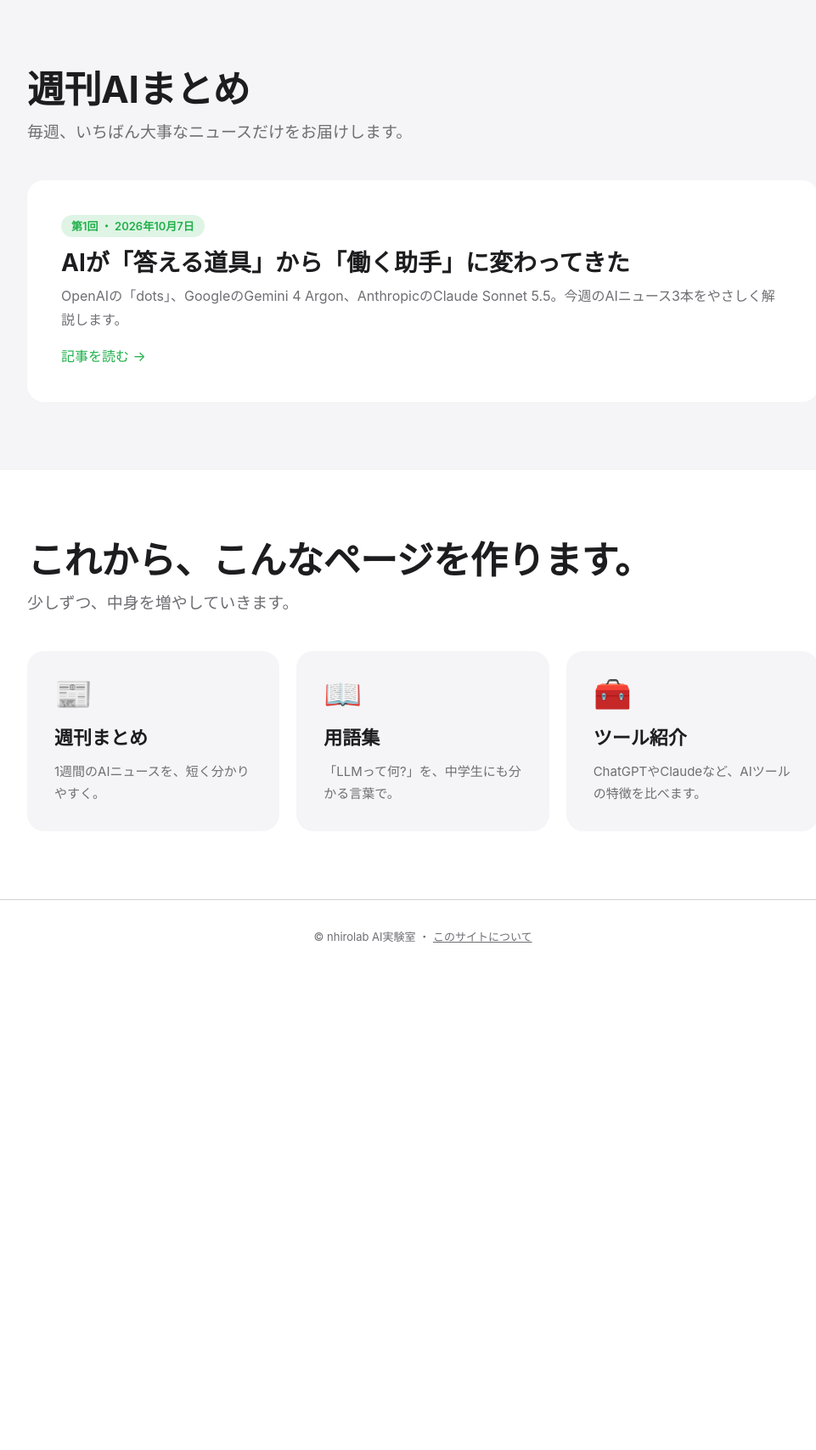
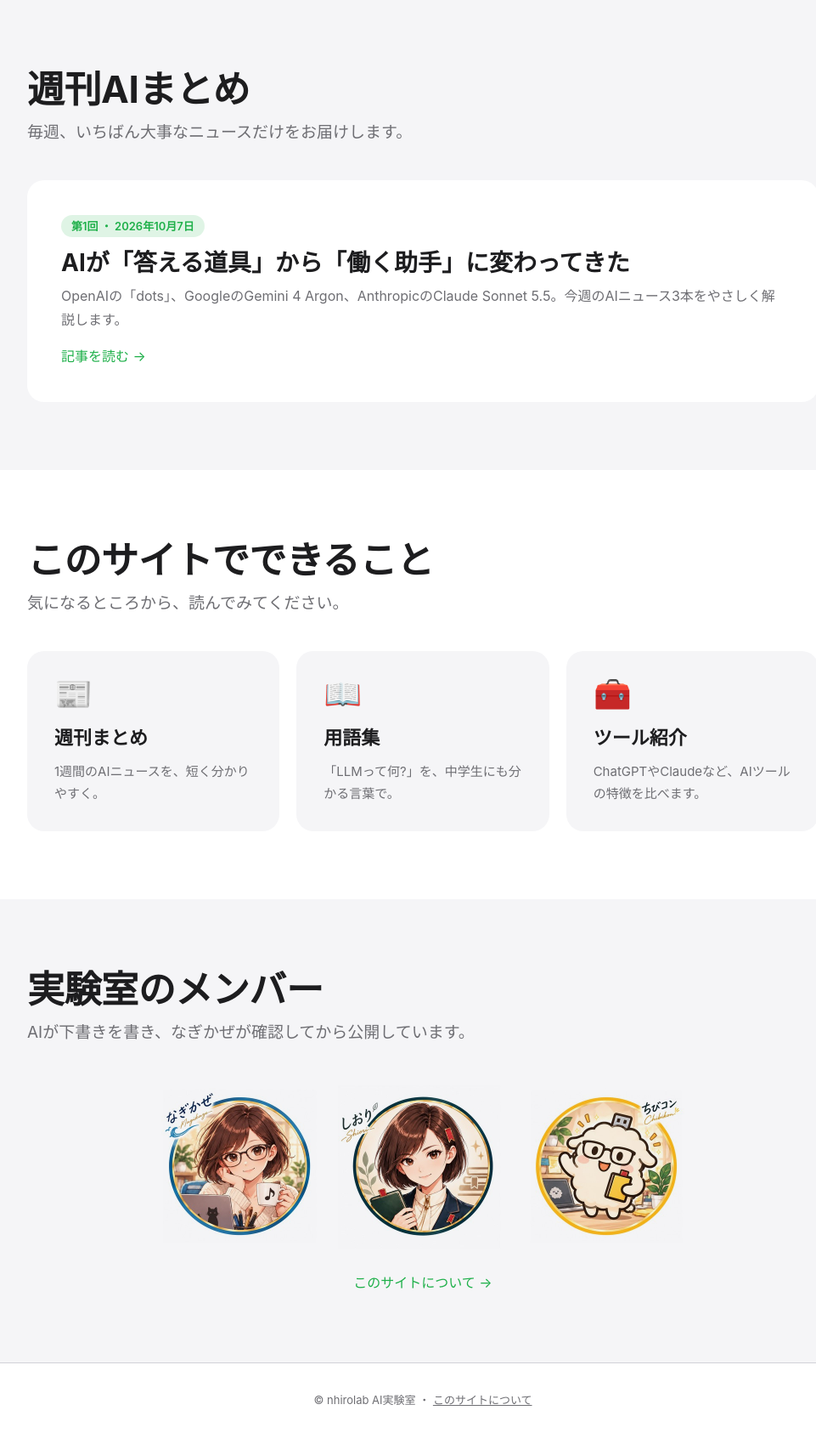
Before and after one commit to nhirolab/nhirolab.github.io, a PHP site: page / in a window 1280 px wide. Shown: the part 668-2374 px from the top of the page at 85% size, without its empty margins (142-1103 px from the left). Before the commit the page ends 1777 px from the top, so only its background shows below. Run offline with PHP 8.4, Linux system fonts and the light colour scheme.

Commit message:
トップページを見直し(見出し・リンク・メンバー紹介・ファビコン・OGP)
Co-Authored-By: Claude Sonnet 5.5 <noreply@anthropic.com>
Claude-Session: https://claude.ai/code/session_016NzTKH66BQELv9J8UfUCU7

```diff
--- a/about/index.html
+++ b/about/index.html
@@ -6,6 +6,8 @@
     <title>このサイトについて | nhirolab AI実験室</title>
     <meta name="description" content="nhirolab AI実験室は、AIをはじめて知る人のための、やさしい週刊まとめサイトです。サイトの目的と、実験室のメンバー、記事の作り方を紹介します。">
     <link rel="stylesheet" href="../assets/style.css">
+    <link rel="icon" type="image/png" href="../assets/img/favicon.png">
+    <link rel="apple-touch-icon" href="../assets/img/apple-touch-icon.png">
   </head>
   <body>
     <header class="nav">
--- a/assets/style.css
+++ b/assets/style.css
@@ -293,3 +293,11 @@ a:hover { color: var(--accent-hover); }
 @media (max-width: 720px) { .tool { padding: 22px; } }
 .scroll-hint { display: none; margin: 8px 0 0; color: var(--text-sub); font-size: 13px; }
 @media (max-width: 720px) { .scroll-hint { display: block; } }
+
+/* トップページ: メンバー紹介 */
+.team { display: flex; justify-content: center; gap: 16px; margin-top: 8px; }
+.team img { flex: 0 1 200px; min-width: 0; width: 100%; max-width: 200px; height: auto; mix-blend-mode: multiply; transition: transform 0.3s ease; }
+.team:hover img { transform: translateY(-4px); }
+.team-link { margin: 24px 0 0; text-align: center; }
+@media (prefers-color-scheme: dark) { .team img { mix-blend-mode: normal; border-radius: 24px; } }
+@media (max-width: 720px) { .team { gap: 8px; } }
--- a/glossary/index.html
+++ b/glossary/index.html
@@ -6,6 +6,8 @@
     <title>AI用語集 初心者向け やさしい言葉で解説 | nhirolab AI実験室</title>
     <meta name="description" content="AI、生成AI、LLM、プロンプト、ハルシネーション(知ったかぶり)など、AIの言葉を中学生にも分かる言葉で説明します。検索もできます。">
     <link rel="stylesheet" href="../assets/style.css">
+    <link rel="icon" type="image/png" href="../assets/img/favicon.png">
+    <link rel="apple-touch-icon" href="../assets/img/apple-touch-icon.png">
   </head>
   <body>
     <header class="nav">
--- a/index.html
+++ b/index.html
@@ -6,6 +6,16 @@
     <title>初心者向け 週刊AIニュースとやさしい解説 | nhirolab AI実験室</title>
     <meta name="description" content="AIをはじめて知る人のための、やさしい週刊まとめサイト。むずかしい言葉を使わずに、毎週AIの今を紹介します。">
     <link rel="stylesheet" href="assets/style.css">
+    <meta property="og:type" content="website">
+    <meta property="og:locale" content="ja_JP">
+    <meta property="og:site_name" content="nhirolab AI実験室">
+    <meta property="og:title" content="初心者向け 週刊AIニュースとやさしい解説 | nhirolab AI実験室">
+    <meta property="og:description" content="AIをはじめて知る人のための、やさしい週刊まとめサイト。むずかしい言葉を使わずに、毎週AIの今を紹介します。">
+    <meta property="og:url" content="https://nhirolab.github.io/">
+    <meta property="og:image" content="https://nhirolab.github.io/assets/img/chibicon.jpg">
+    <meta name="twitter:card" content="summary">
+    <link rel="icon" type="image/png" href="assets/img/favicon.png">
+    <link rel="apple-touch-icon" href="assets/img/apple-touch-icon.png">
   </head>
   <body>
     <header class="nav">
@@ -47,14 +57,14 @@
 
       <section class="section" id="guide">
         <div class="wrap">
-          <h2>これから、こんなページを作ります。</h2>
-          <p class="sub">少しずつ、中身を増やしていきます。</p>
+          <h2>このサイトでできること</h2>
+          <p class="sub">気になるところから、読んでみてください。</p>
           <div class="cards">
-            <div class="card">
+            <a class="card" href="#weekly">
               <div class="icon">📰</div>
               <h3>週刊まとめ</h3>
               <p>1週間のAIニュースを、短く分かりやすく。</p>
-            </div>
+            </a>
             <a class="card" href="glossary/">
               <div class="icon">📖</div>
               <h3>用語集</h3>
@@ -68,6 +78,19 @@
           </div>
         </div>
       </section>
+
+      <section class="section soft" id="members">
+        <div class="wrap">
+          <h2>実験室のメンバー</h2>
+          <p class="sub">AIが下書きを書き、なぎかぜが確認してから公開しています。</p>
+          <a class="team" href="about/">
+            <img src="assets/img/nagikaze.jpg" alt="なぎかぜ" width="200" height="200" loading="lazy">
+            <img src="assets/img/shiori.jpg" alt="しおり" width="200" height="200" loading="lazy">
+            <img src="assets/img/chibicon.jpg" alt="ちびコン" width="200" height="200" loading="lazy">
+          </a>
+          <p class="team-link"><a href="about/">このサイトについて →</a></p>
+        </div>
+      </section>
     </main>
 
     <footer class="footer">
--- a/tools/index.html
+++ b/tools/index.html
@@ -6,6 +6,8 @@
     <title>ChatGPT・Claude・Gemini 比較 初心者向けAIツール紹介 | nhirolab AI実験室</title>
     <meta name="description" content="ChatGPT、Claude、Geminiの特徴と料金の目安を、初心者向けにやさしく比べます。まずは無料で試して、自分に合うAIを見つけましょう。">
     <link rel="stylesheet" href="../assets/style.css">
+    <link rel="icon" type="image/png" href="../assets/img/favicon.png">
+    <link rel="apple-touch-icon" href="../assets/img/apple-touch-icon.png">
   </head>
   <body>
     <header class="nav">
--- a/weekly/001.html
+++ b/weekly/001.html
@@ -6,6 +6,8 @@
     <title>週刊AIまとめ 第1回(2026年10月第1週) | nhirolab AI実験室</title>
     <meta name="description" content="OpenAIの「dots」、GoogleのGemini 4 Argon、AnthropicのClaude Sonnet 5.5。今週のAIニュース3本を、初心者向けにやさしく解説します。">
     <link rel="stylesheet" href="../assets/style.css">
+    <link rel="icon" type="image/png" href="../assets/img/favicon.png">
+    <link rel="apple-touch-icon" href="../assets/img/apple-touch-icon.png">
   </head>
   <body>
     <header class="nav">
```
Also changed, not shown: assets/img/apple-touch-icon.png (added), assets/img/favicon.png (added).
